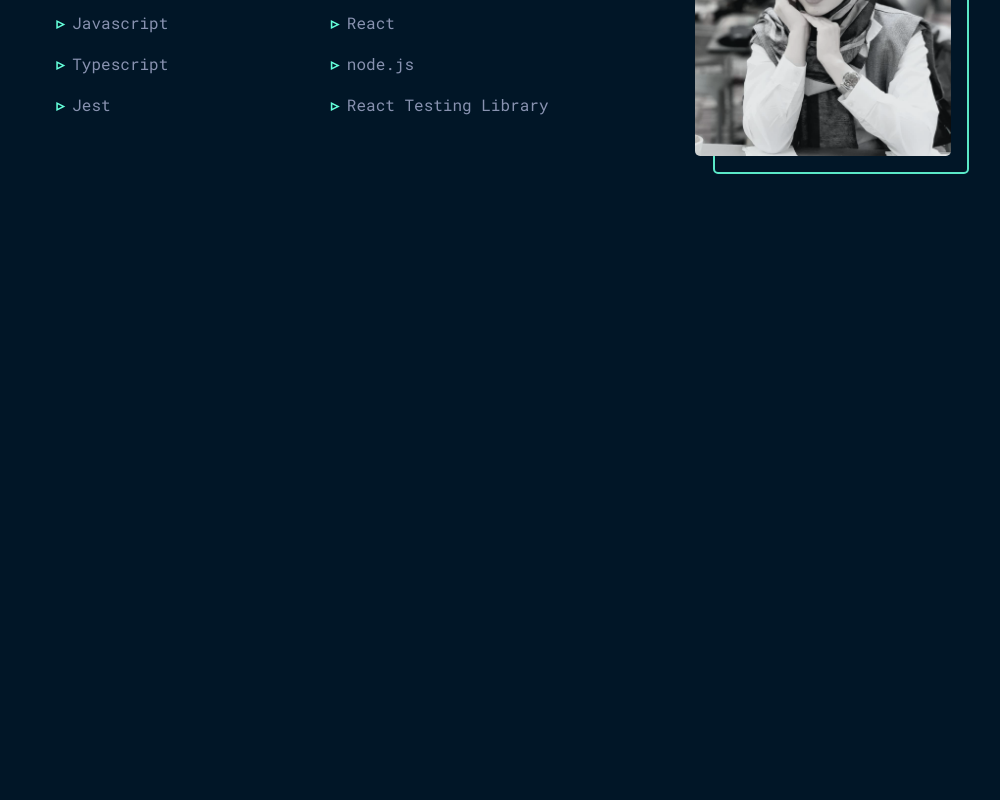
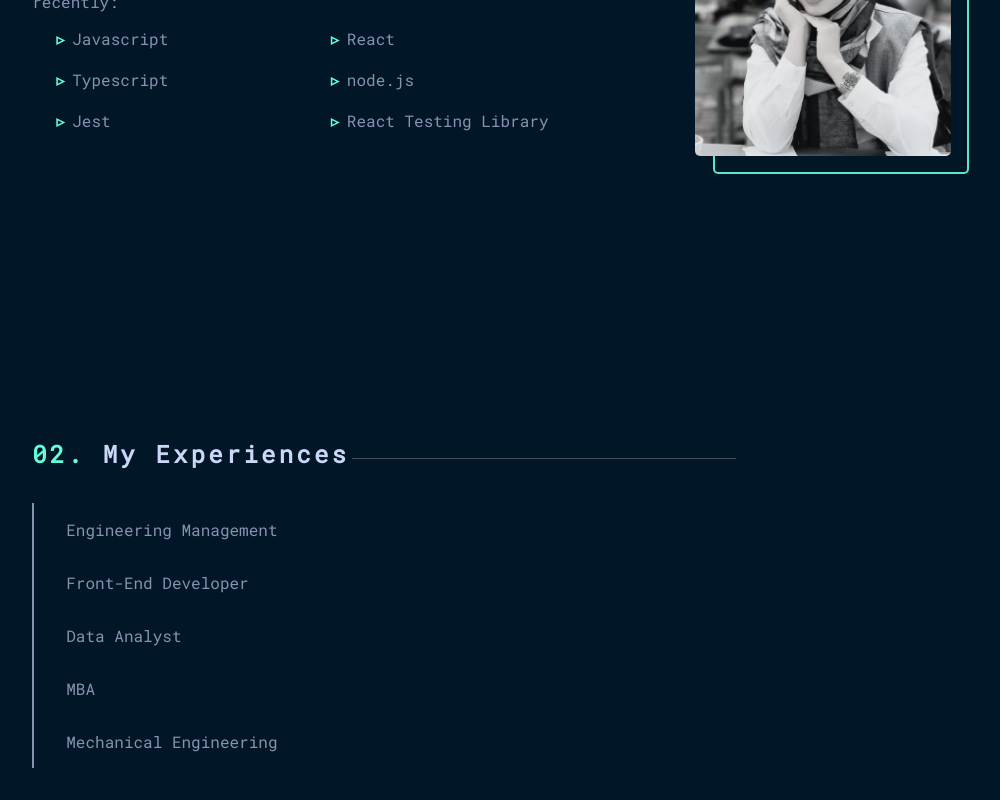
Before and after one commit to Elhamdorudian/elham-portfolio, a React (Create React App) app: page / in a window 1280 px wide. Shown: the part 961-1761 px from the top of the page, without its empty margins (112-1112 px from the left). Before the commit the page ends 1247 px from the top, so only its background shows below. Built offline with nearby package versions, Linux system fonts and the light colour scheme.

Commit message:
burger-menu improvement adding experiences section

```diff
--- a/src/App.js
+++ b/src/App.js
@@ -13,7 +13,7 @@ import Instagram from "../src/assets/icons/instagram.svg";
 const navbarMenu = [
   { path: "#about", id: 0, name: "about", number: "01", title: "About" },
   {
-    path: "#about",
+    path: "#experiences",
     id: 1,
     name: "experience",
     number: "02",
--- a/src/assets/styles/AboutMe.css
+++ b/src/assets/styles/AboutMe.css
@@ -1,14 +1,14 @@
-.main-content-about{
+.main-content-section{
     font-family: 'Roboto Mono', monospace;
     padding-top: 6rem;
 }
-.about-h{
+.section-h{
     font-size: 1rem;
     letter-spacing: 0.2rem;
     color: var(--white);
 }
 
-.about-h::after{
+.section-h::after{
     content: "";
     display: block;
     position: relative;
@@ -20,7 +20,7 @@
     background-color: var(--dark);
 }
 
-.about-h span{
+.section-h span{
     color: var(--green);
 }
 
@@ -31,15 +31,17 @@
     height: 40vw;
     margin:5rem auto;
     opacity: 90%;
+    z-index: -1;
 }
 
-.about-content img{
+.section-content img{
 position: relative;
 border-radius: 5px;
 left:-20px;
 top:-20px;
 width:40vw;
 height: 40vw;
+z-index:-1;
 }
 
 .about-img-wrapper:hover{
@@ -60,7 +62,7 @@ opacity: 100%;
 
 @media only screen and (min-width:300px) {
 
-      .about-h::after{
+      .section-h::after{
         left:50%;
         top: -12px;
         width: 35vw;
@@ -69,7 +71,7 @@ opacity: 100%;
   }
   @media only screen and (min-width:400px) {
 
-    .about-h::after{
+    .section-h::after{
       left:40%;
       top: -12px;
       width: 35vw;
@@ -79,7 +81,7 @@ opacity: 100%;
 
 @media only screen and (min-width: 768px) {
 
-    .about-content{
+    .section-content{
         display: grid;
         grid-template-columns: 3fr 2fr;
         gap:50px;
@@ -92,16 +94,16 @@ opacity: 100%;
         height: 20vw;
     }
 
-    .about-content img{
+    .section-content img{
         width:20vw;
         height: 20vw;
         }
 
-    .about-h{
+    .section-h{
          font-size: 1.5rem;
       }
 
-      .about-h::after{
+      .section-h::after{
         left:40%;
         top: -12px;
         width: 40vw;
@@ -125,11 +127,11 @@ opacity: 100%;
 
   }
   @media only screen and (min-width: 1024px){
-    .main-content-about{
+    .main-content-section{
         padding-top: 10rem;
     }
 
-    .about-h::after{
+    .section-h::after{
         left:30%;
         top: -12px;
         width: 30vw;
--- a/src/assets/styles/DropDown.css
+++ b/src/assets/styles/DropDown.css
@@ -8,20 +8,19 @@ display: none;
 }
 .long{
     height: 100vh;
+    z-index:1;
 }
 .short{
 height:auto;
 }
 .burger-wrapper{
     position:fixed;
-    /* display: flex;
-    flex-direction: column; */
+    justify-content: center;
+    align-items: center;
     top:0;
     padding: 1rem;
-
-background-color: var(--navy);
-width: 300px;
-
+    background-color: var(--navy);
+    width: 200px;
 }
 
 .burger-menu{
@@ -33,9 +32,18 @@ width: 300px;
     padding:0;
 }
 
+.navbar-item{
+    background-color: transparent;
+    display: block;
+    width:150px;
+    margin: 0 auto !important;
+    justify-content: center !important;
+}
+
 .s-navbar-item{
-height:100px;
-padding-top:50px;
-text-align: center;
-margin: 0 auto !important;
+    display:flex;
+    height:100px;
+    padding:40px;
+    text-align: center;
+    margin: 0 !important;
 }
--- /dev/null
+++ b/src/assets/styles/Experiences.css
@@ -0,0 +1,10 @@
+.exp-content{
+    display:flex;
+    flex-direction: column;
+
+}
+
+.exp-titles{
+    padding-left: 2rem;
+    border-left: 2px solid var(--gray);
+}
--- a/src/assets/styles/Navbar.css
+++ b/src/assets/styles/Navbar.css
@@ -8,6 +8,7 @@
     top:0;
     background-color: var(--navy);
     opacity: 0.8;
+    z-index: 1;
 }
 .navbar-menu{
     background-color: transparent;
--- a/src/components/AboutMe.js
+++ b/src/components/AboutMe.js
@@ -11,23 +11,26 @@ const AboutMe = () => {
   ];
 
   return (
-    <div className="main-content-about" id="about">
-      <h3 className="about-h">
+    <div className="main-content-section" id="about">
+      <h3 className="section-h">
         <span>01. </span>About Me
       </h3>
-      <div className="about-content">
-        <p className="main-content-desc">
-          Hello! My name is Elham and I enjoy creating things that live on the
-          internet. I started my career as a marketing specialist at a
-          telecommunication company and got interested in programming and
-          specially web design on 2020. Here are a few technologies I have been
-          working with recently:
+      <div className="section-content">
+        <div className="main-content-desc">
+          <p>
+            Hello! My name is Elham and I enjoy creating things that live on the
+            internet. I started my career as a marketing specialist at a
+            telecommunication company and got interested in programming and
+            specially web design on 2020. Here are a few technologies I have
+            been working with recently:
+          </p>
+
           <ul className="about-skills">
             {skills.map((skill) => (
-              <li>{skill}</li>
+              <li key={skill}>{skill}</li>
             ))}
           </ul>
-        </p>
+        </div>
         <div className="about-img-wrapper">
           <img src={myImg} alt="myImg" />
         </div>
--- /dev/null
+++ b/src/components/Experience.js
@@ -0,0 +1,23 @@
+const Experience = ({ experiences }) => {
+  return (
+    <div className="exp-content">
+      {experiences.map((exp) => {
+        return (
+          <>
+            <div className="exp-titles">
+              <p>{exp.title}</p>
+            </div>
+            {/* <div>
+              <p>{exp.company}</p>
+              <p>{exp.location}</p>
+              <p>{exp.date}</p>
+              <p>{exp.content}</p>
+            </div> */}
+          </>
+        );
+      })}
+    </div>
+  );
+};
+
+export default Experience;
--- /dev/null
+++ b/src/components/Experiences.js
@@ -0,0 +1,60 @@
+import Experience from "./Experience";
+import "../assets/styles/Experiences.css";
+const Experiences = () => {
+  const experiences = [
+    {
+      id: 1,
+      title: "Engineering Management",
+      University: "University of Ottawa",
+      location: "Ottawa, Canada",
+      date: "Sep 2022 - Present",
+      content: "lorem lorem lorem1",
+    },
+    {
+      id: 2,
+      title: "Front-End Developer",
+      company: "MCI",
+      location: "Tehran, Iran",
+      date: "May 2018 - Aug 2022",
+      content: "lorem lorem lorem2",
+    },
+    {
+      id: 3,
+      title: "Data Analyst",
+      company: "MCI",
+      location: "Tehran, Iran",
+      date: "May 2016 - Aug 2018",
+      content: "lorem lorem lorem3",
+    },
+    {
+      id: 4,
+      title: "MBA",
+      company: "Sharif University of Technology",
+      location: "Tehran, Iran",
+      date: "Sep 2013 - Feb 2016",
+      content: "lorem lorem lorem4",
+    },
+    {
+      id: 5,
+      title: "Mechanical Engineering",
+      company: "Sharif University of Technology",
+      location: "Tehran, Iran",
+      date: "Sep 2009 - Aug 2013",
+      content: "lorem lorem lorem5",
+    },
+  ];
+  return (
+    <div className="main-content-section" id="experiences">
+      <h3 className="section-h">
+        <span>02. </span>My Experiences
+      </h3>
+      <div className="section-content main-content-desc">
+        <Experience experiences={experiences} />
+        {/* {experiences.map((experience) => {
+          return ;
+        })} */}
+      </div>
+    </div>
+  );
+};
+export default Experiences;
--- a/src/layout/Main.js
+++ b/src/layout/Main.js
@@ -3,6 +3,7 @@ import AboutMe from "../components/AboutMe";
 import "../assets/styles/Main.css";
 import LeftSBar from "./LeftSBar";
 import RightSBar from "./RightSBar";
+import Experiences from "../components/Experiences";
 
 const Main = ({ socials }) => {
   return (
@@ -20,6 +21,7 @@ const Main = ({ socials }) => {
       <div className="main-content">
         <Introduction />
         <AboutMe />
+        <Experiences />
       </div>
       <div className="side-nav right-nav">
         <ul className="side-nav-list right-nav-list">
```
